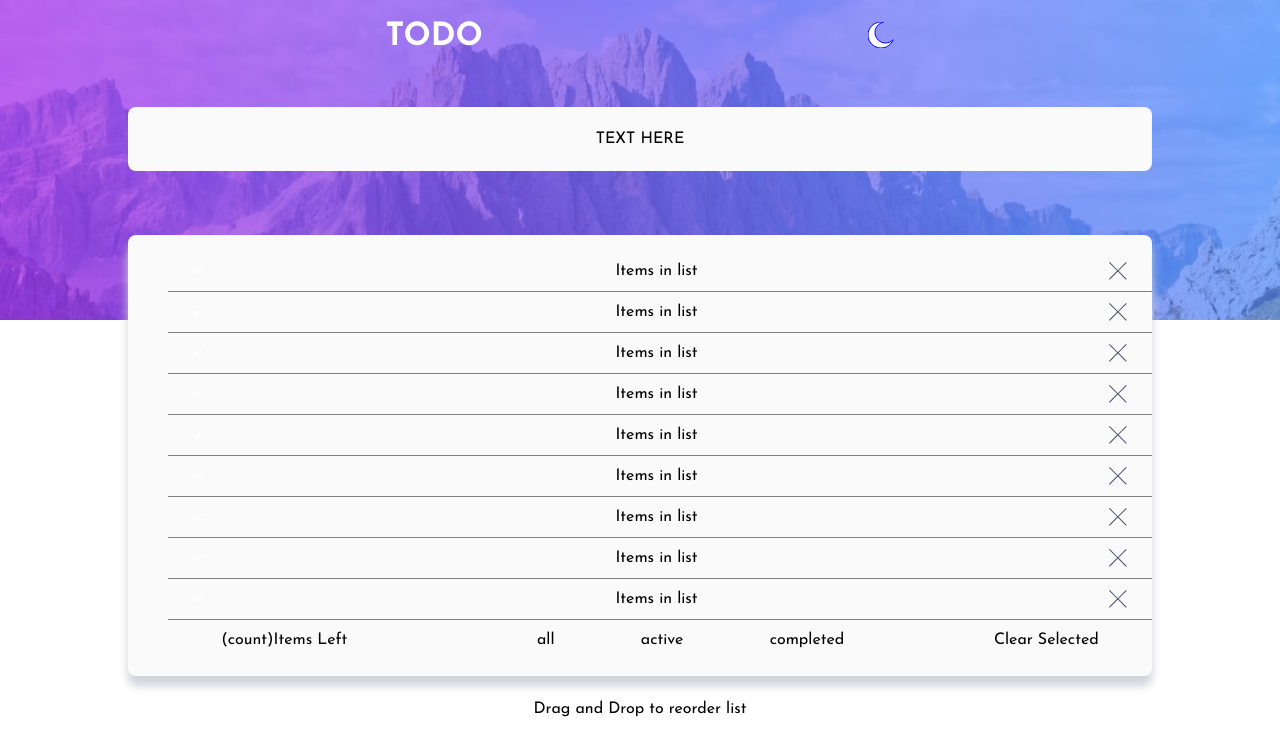
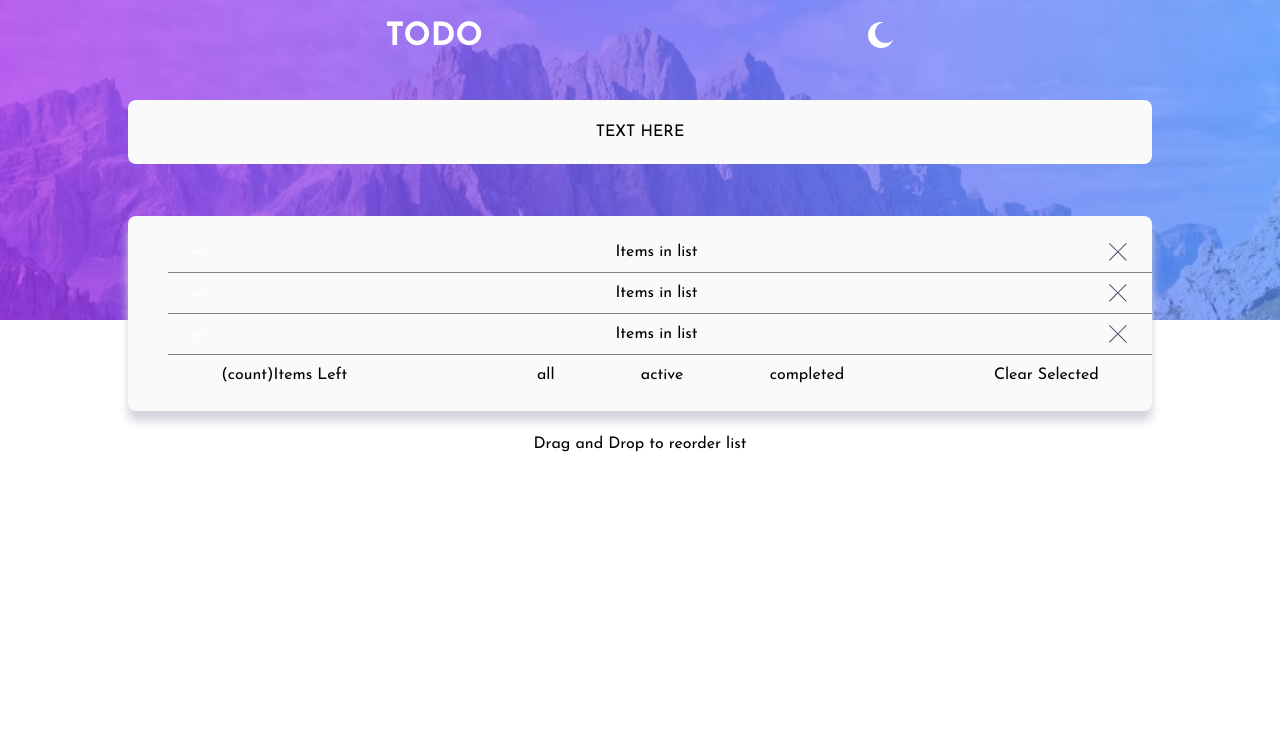
Before and after one commit to phellwege/ToDo, a React (Create React App) app: page /#/ in a window 1280 px wide. Shown: the top 756 px of the page. Built offline with nearby package versions, Linux system fonts and the light colour scheme.

Commit message:
added cross to close item

```diff
--- a/src/views/Home.css
+++ b/src/views/Home.css
@@ -19,7 +19,7 @@
     background-color: hsl(0, 0%, 98%);
     border-radius: .5em;
     margin-left: 10%;
-    margin-top: 2.5%;
+    margin-top: 2%;
     line-height: 2em;
 }
 .HomeBottom {
@@ -27,7 +27,7 @@
     background-color: hsl(0, 0%, 98%);
     border-radius: .5em;
     margin-left: 10%;
-    margin-top: 5%;
+    margin-top: 4%;
     box-shadow: 0px 10px 10px hsl(233, 11%, 84%);
 }
 .HomeBottom ul {
@@ -58,7 +58,11 @@
     list-style: none;
     border-bottom: none;
 }
-.svg {
+/* #CrossSvg {
+    fill: blue;
+    stroke: blue;
+} */
+#CheckSvg {
     fill: blue;
     stroke: blue;
 }
--- a/src/views/Home.js
+++ b/src/views/Home.js
@@ -4,6 +4,7 @@ import Header from '../components/Header'
 import Footer from '../components/Footer'
 import {ReactComponent as CheckBox} from '../static/icon-check.svg';
 import {ReactComponent as Cross} from '../static/icon-cross.svg';
+
 export default () => {
 
     return (
@@ -15,15 +16,21 @@ export default () => {
                 </div>
                 <div className="HomeBottom">
                     <ul>
-                        <li><CheckBox className="svg"/>Items in list<Cross/></li>
-                        <li><CheckBox className="svg"/>Items in list<Cross/></li>
-                        <li><CheckBox className="svg"/>Items in list<Cross/></li>
-                        <li><CheckBox className="svg"/>Items in list<Cross/></li>
-                        <li><CheckBox className="svg"/>Items in list<Cross/></li>
-                        <li><CheckBox className="svg"/>Items in list<Cross/></li>
-                        <li><CheckBox className="svg"/>Items in list<Cross/></li>
-                        <li><CheckBox className="svg"/>Items in list<Cross/></li>
-                        <li><CheckBox className="svg"/>Items in list<Cross/></li>
+                        <li>
+                            <CheckBox className="svg" id='CheckSvg'/>
+                            Items in list
+                            <Cross className="svg" id='CrossSvg'/>
+                        </li>
+                        <li>
+                            <CheckBox className="svg" id='CheckSvg'/>
+                            Items in list
+                            <Cross className="svg" id='CrossSvg'/>
+                        </li>
+                        <li>
+                            <CheckBox className="svg" id='CheckSvg'/>
+                            Items in list
+                            <Cross className="svg" id='CrossSvg'/>
+                        </li>
                         <div className="footerWrap">
                             (count)Items Left
                             <ul>
```
